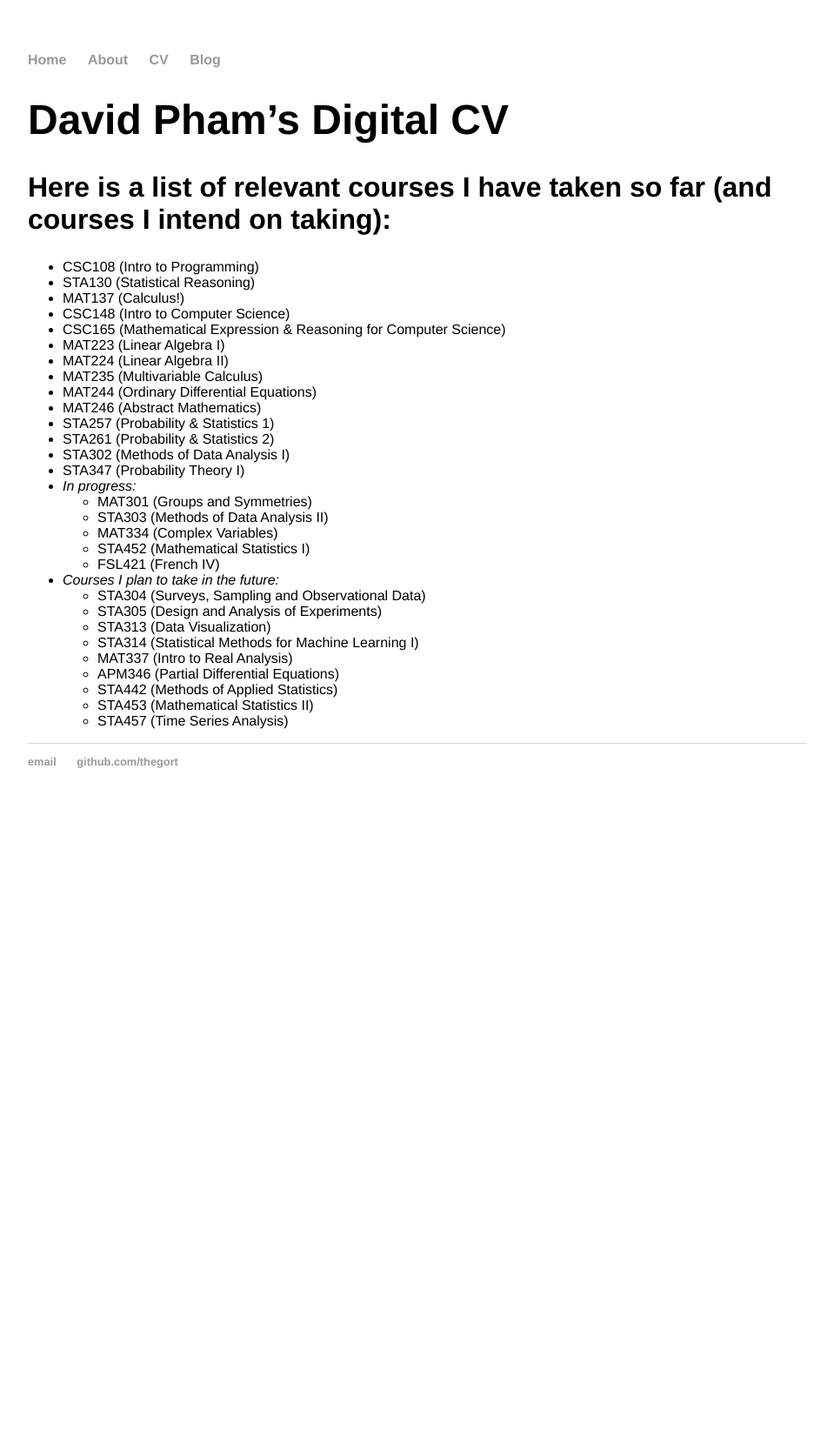
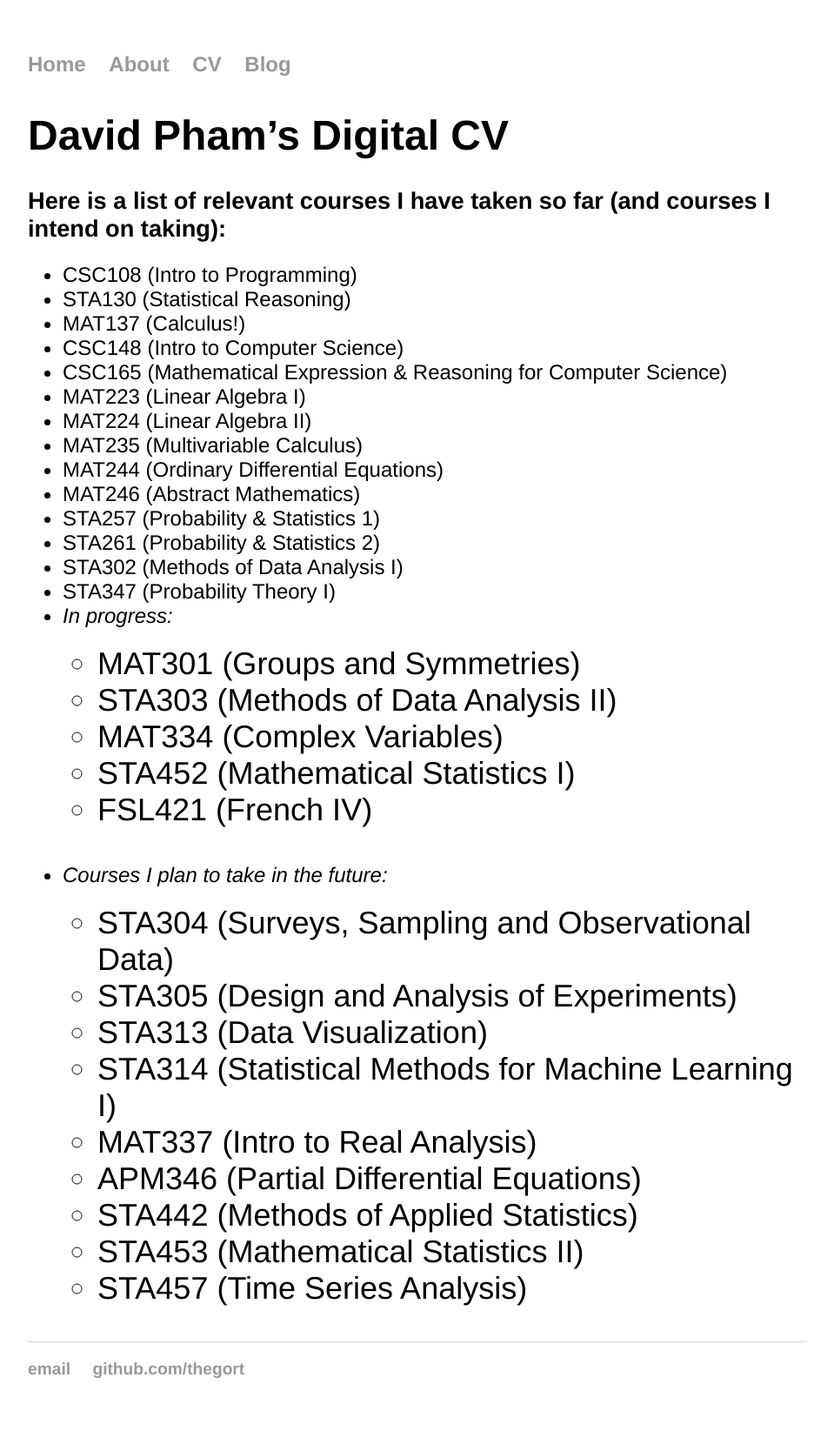
Before and after one commit to TheGort/thegort.github.io, a Jekyll site: the page built from cv.md, in a window 1280 px wide. Shown: the whole page at 87% size, without its empty margins (160-1119 px from the left). Built offline with Jekyll 4.4.1, drawn with Linux system fonts in a browser that asks for light colours; before the commit the page ends 943 px from its top, so only the background shows below that.

Commit message:
Update main.css

```diff
--- a/css/main.css
+++ b/css/main.css
@@ -24,7 +24,7 @@ h1 {
     font-family:'Helvetica', 'Arial', 'Sans-Serif';
 }
 h2 {
-    font-size: 2em;
+    font-size: 1.7em;
     font-family:'Helvetica', 'Arial', 'Sans-Serif';
 }
 p {
@@ -38,7 +38,7 @@ footer {
     font-size: .8em;
 }
 
-ul.posts {
+ul {
     margin: 20px auto 40px;
     font-size: 1.5em;
     font-family:'Helvetica', 'Arial', 'Sans-Serif';
@@ -48,7 +48,3 @@ ul.posts li {
     list-style: none;
     font-family:'Helvetica', 'Arial', 'Sans-Serif';
 }
-
-ul {
-    font-family:'Helvetica';
-}
```
